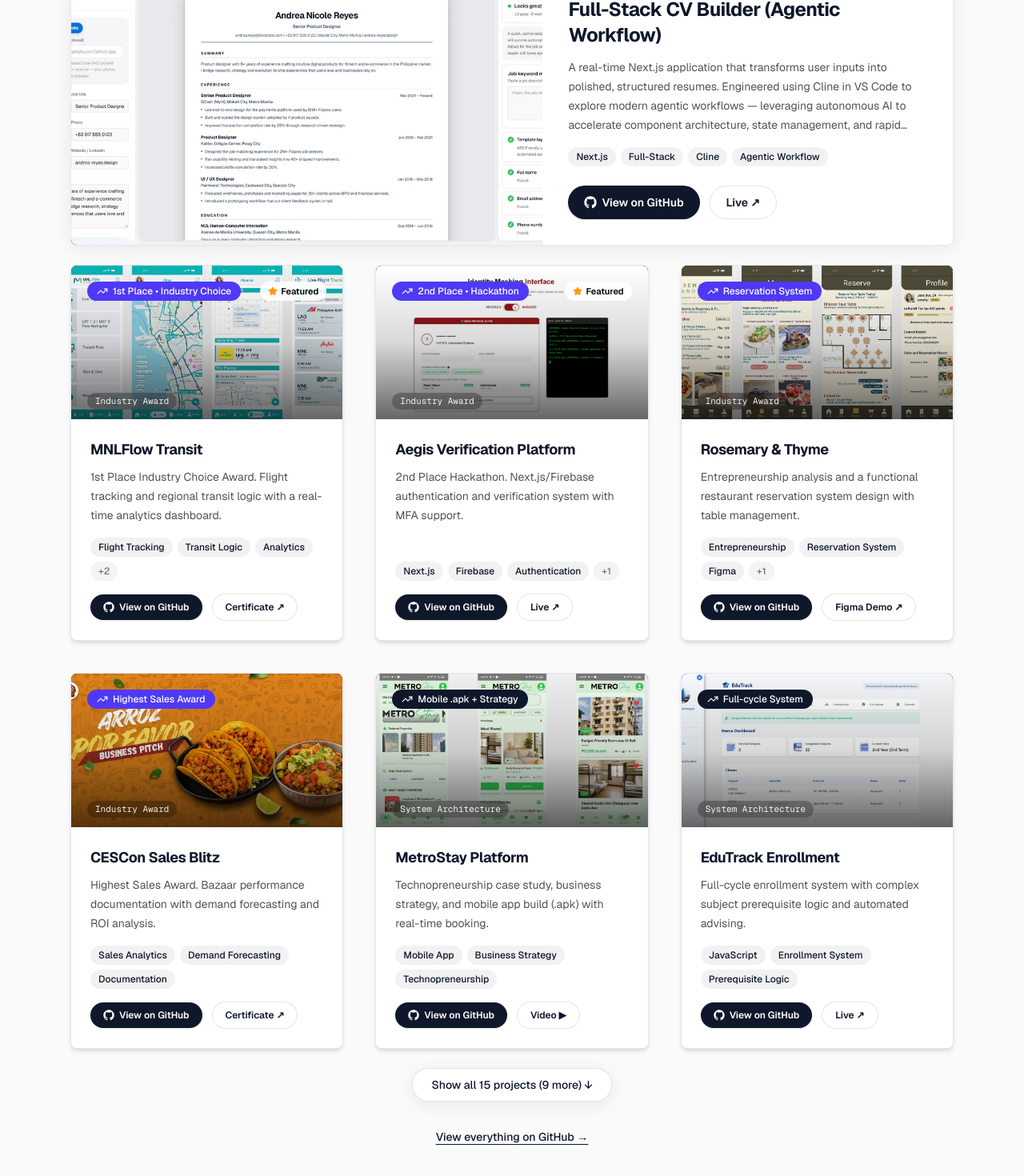
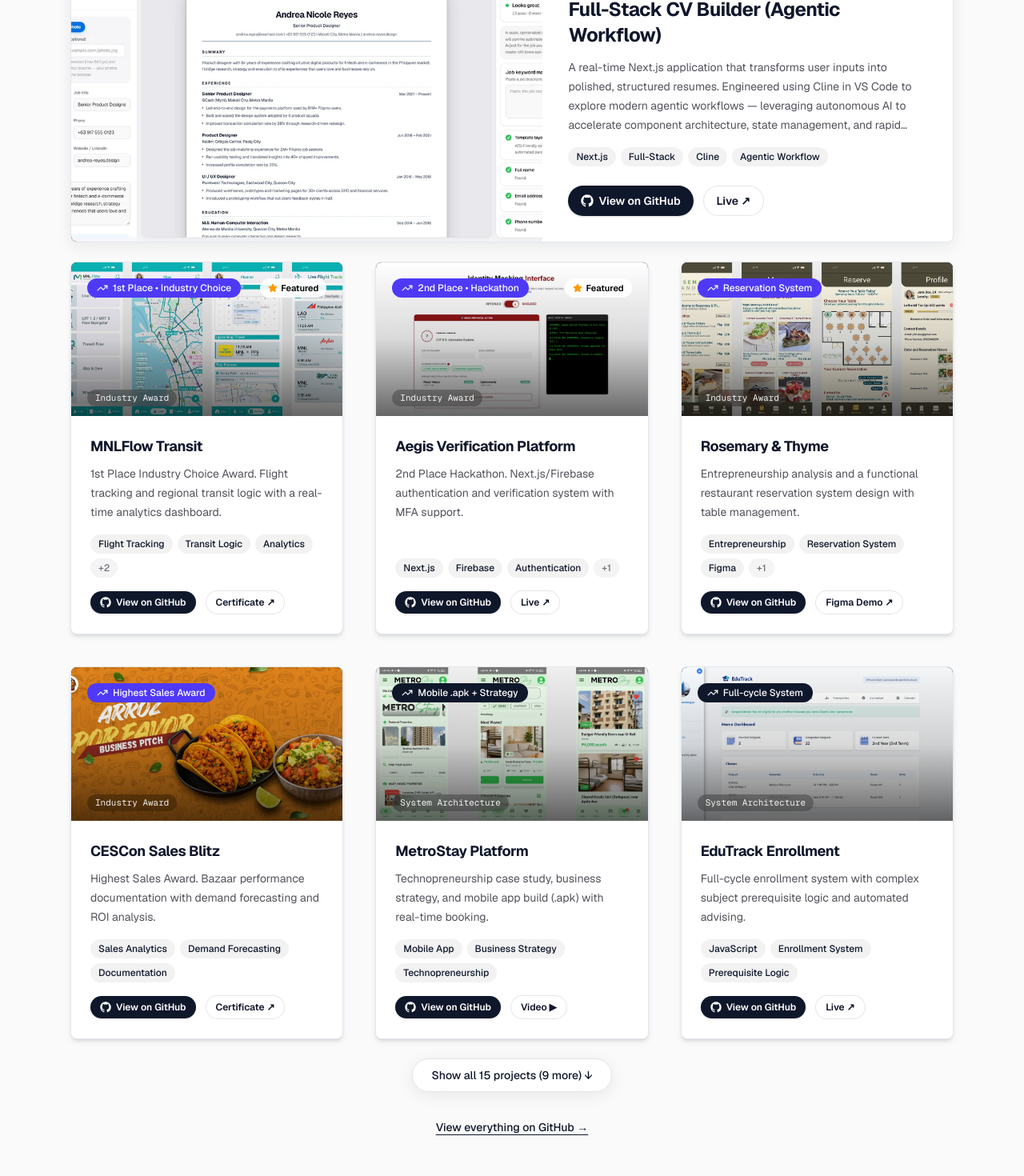
Before and after one commit to jacobconradquendangan-portfolio/portfolio-website-v2, a Next.js app: page / in a window 1280 px wide. Shown: the part 2742-4212 px from the top of the page at 80% size. Built offline with nearby package versions, Linux system fonts and the light colour scheme.

Commit message:
Refactor button styles

```diff
--- a/src/components/Projects.tsx
+++ b/src/components/Projects.tsx
@@ -136,14 +136,14 @@ export default function Projects() {
                 ))}
               </div>
               <div className="mt-6 flex flex-wrap gap-3">
-                <a href={hero.github} target="_blank" rel="noopener noreferrer" className="inline-flex items-center gap-1.5 rounded-full bg-slate-900 px-5 py-2.5 text-sm font-semibold text-white shadow-sm transition hover:bg-black">
+                <a href={hero.github} target="_blank" rel="noopener noreferrer" className="inline-flex items-center justify-center gap-1.5 rounded-full bg-slate-900 px-4 py-2 text-sm font-semibold text-white shadow-sm transition hover:bg-black">
                   <GithubIcon className="h-4 w-4" /> View on GitHub
                 </a>
                 {hero.live && (
-                  <a href={hero.live} target="_blank" rel="noopener noreferrer" className="inline-flex items-center gap-1.5 rounded-full border border-black/10 bg-white px-5 py-2.5 text-sm font-semibold hover:border-violet-300 hover:text-violet-600 dark:border-white/15">Live ↗</a>
+                  <a href={hero.live} target="_blank" rel="noopener noreferrer" className="inline-flex items-center justify-center gap-1.5 rounded-full border border-black/10 bg-white px-4 py-2 text-sm font-semibold hover:border-violet-300 hover:text-violet-600 dark:border-white/15">Live ↗</a>
                 )}
                 {hero.video && (
-                  <button onClick={() => setVideoSrc(hero.video!)} className="inline-flex items-center gap-1.5 rounded-full border border-black/10 bg-white px-5 py-2.5 text-sm font-semibold hover:border-violet-300 hover:text-violet-600 dark:border-white/15">Video ▶</button>
+                  <button onClick={() => setVideoSrc(hero.video!)} className="inline-flex items-center justify-center gap-1.5 rounded-full border border-black/10 bg-white px-4 py-2 text-sm font-semibold hover:border-violet-300 hover:text-violet-600 dark:border-white/15">Video ▶</button>
                 )}
               </div>
             </div>
@@ -213,7 +213,7 @@ export default function Projects() {
                     href={p.github}
                     target="_blank"
                     rel="noopener noreferrer"
-                    className="inline-flex items-center gap-1.5 rounded-full bg-slate-900 px-4 py-2 text-xs font-semibold text-white shadow-sm transition hover:bg-black"
+                    className="inline-flex items-center justify-center gap-1.5 rounded-full bg-slate-900 px-3 py-1.5 text-xs font-semibold text-white shadow-sm transition hover:bg-black"
                   >
                     <GithubIcon className="h-3.5 w-3.5" /> View on GitHub
                   </a>
@@ -221,14 +221,14 @@ export default function Projects() {
                     p.live.endsWith(".pdf") ? (
                       <button
                         onClick={() => setPdfSrc(p.live!)}
-                        className="inline-flex items-center gap-1.5 rounded-full border border-black/10 bg-white px-4 py-2 text-xs font-semibold transition hover:border-violet-300 hover:text-violet-600 dark:border-white/15 dark:bg-transparent"
+                        className="inline-flex items-center justify-center gap-1.5 rounded-full border border-black/10 bg-white px-3 py-1.5 text-xs font-semibold transition hover:border-violet-300 hover:text-violet-600 dark:border-white/15 dark:bg-transparent"
                       >
                         {p.title === "Wine Data Mining" || p.title === "Airline Regression" ? "Report ↗" : "Slides ↗"}
                       </button>
                     ) : p.live.endsWith(".jpg") || p.live.endsWith(".jpeg") || p.live.endsWith(".png") || p.live.endsWith(".webp") ? (
                       <button
                         onClick={() => setImageSrc(p.live!)}
-                        className="inline-flex items-center gap-1.5 rounded-full border border-black/10 bg-white px-4 py-2 text-xs font-semibold transition hover:border-violet-300 hover:text-violet-600 dark:border-white/15 dark:bg-transparent"
+                        className="inline-flex items-center justify-center gap-1.5 rounded-full border border-black/10 bg-white px-3 py-1.5 text-xs font-semibold transition hover:border-violet-300 hover:text-violet-600 dark:border-white/15 dark:bg-transparent"
                       >
                         Certificate ↗
                       </button>
@@ -237,7 +237,7 @@ export default function Projects() {
                         href={p.live}
                         target="_blank"
                         rel="noopener noreferrer"
-                        className="inline-flex items-center gap-1.5 rounded-full border border-black/10 bg-white px-4 py-2 text-xs font-semibold transition hover:border-violet-300 hover:text-violet-600 dark:border-white/15 dark:bg-transparent"
+                        className="inline-flex items-center justify-center gap-1.5 rounded-full border border-black/10 bg-white px-3 py-1.5 text-xs font-semibold transition hover:border-violet-300 hover:text-violet-600 dark:border-white/15 dark:bg-transparent"
                       >
                         {p.live.includes("figma.com") ? "Figma Demo ↗" : p.live.includes("officeapps.live.com") || p.live.includes("docs.google.com") ? "Preview ↗" : "Live ↗"}
                       </a>
@@ -246,7 +246,7 @@ export default function Projects() {
                   {p.video && (
                     <button
                       onClick={() => setVideoSrc(p.video!)}
-                      className="inline-flex items-center gap-1.5 rounded-full border border-black/10 bg-white px-4 py-2 text-xs font-semibold transition hover:border-violet-300 hover:text-violet-600 dark:border-white/15 dark:bg-transparent"
+                      className="inline-flex items-center justify-center gap-1.5 rounded-full border border-black/10 bg-white px-3 py-1.5 text-xs font-semibold transition hover:border-violet-300 hover:text-violet-600 dark:border-white/15 dark:bg-transparent"
                     >
                       Video ▶
                     </button>
```
